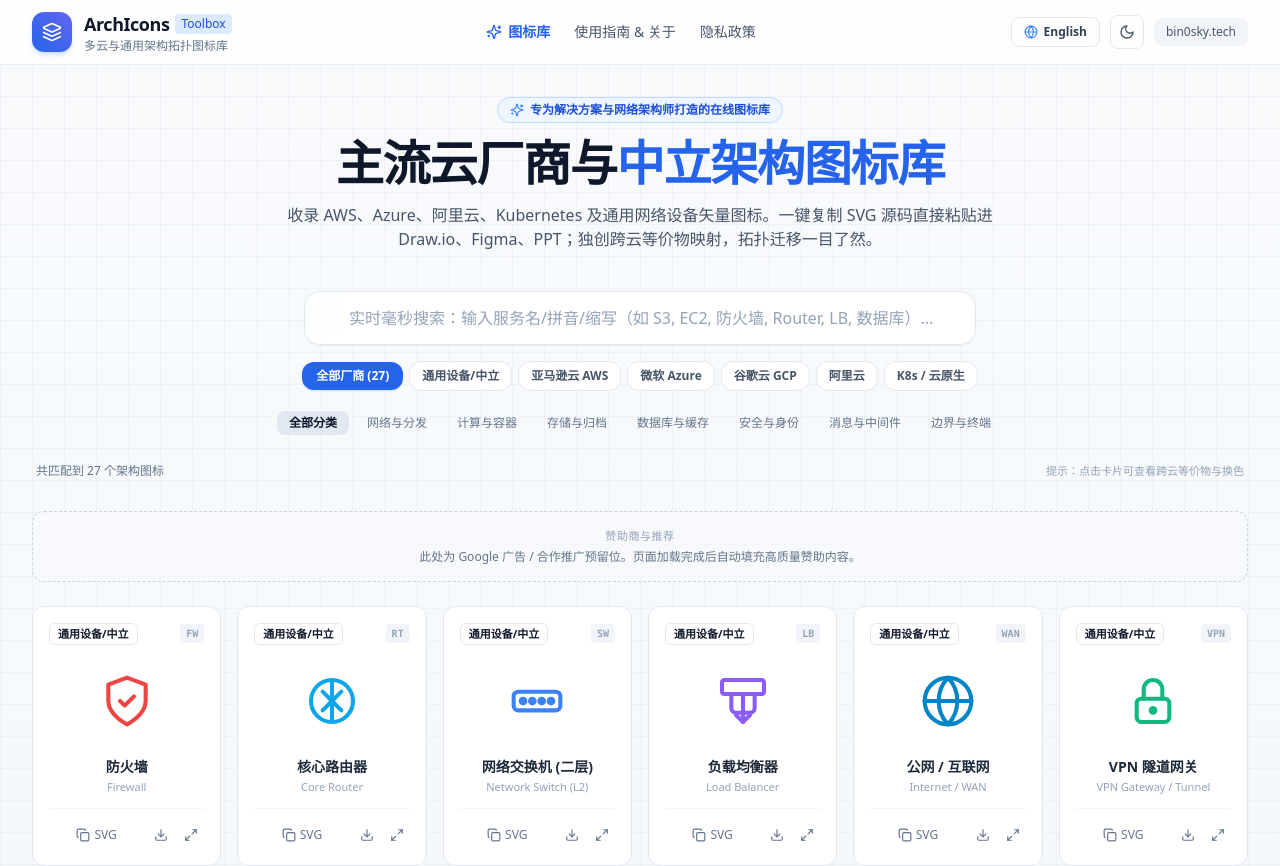
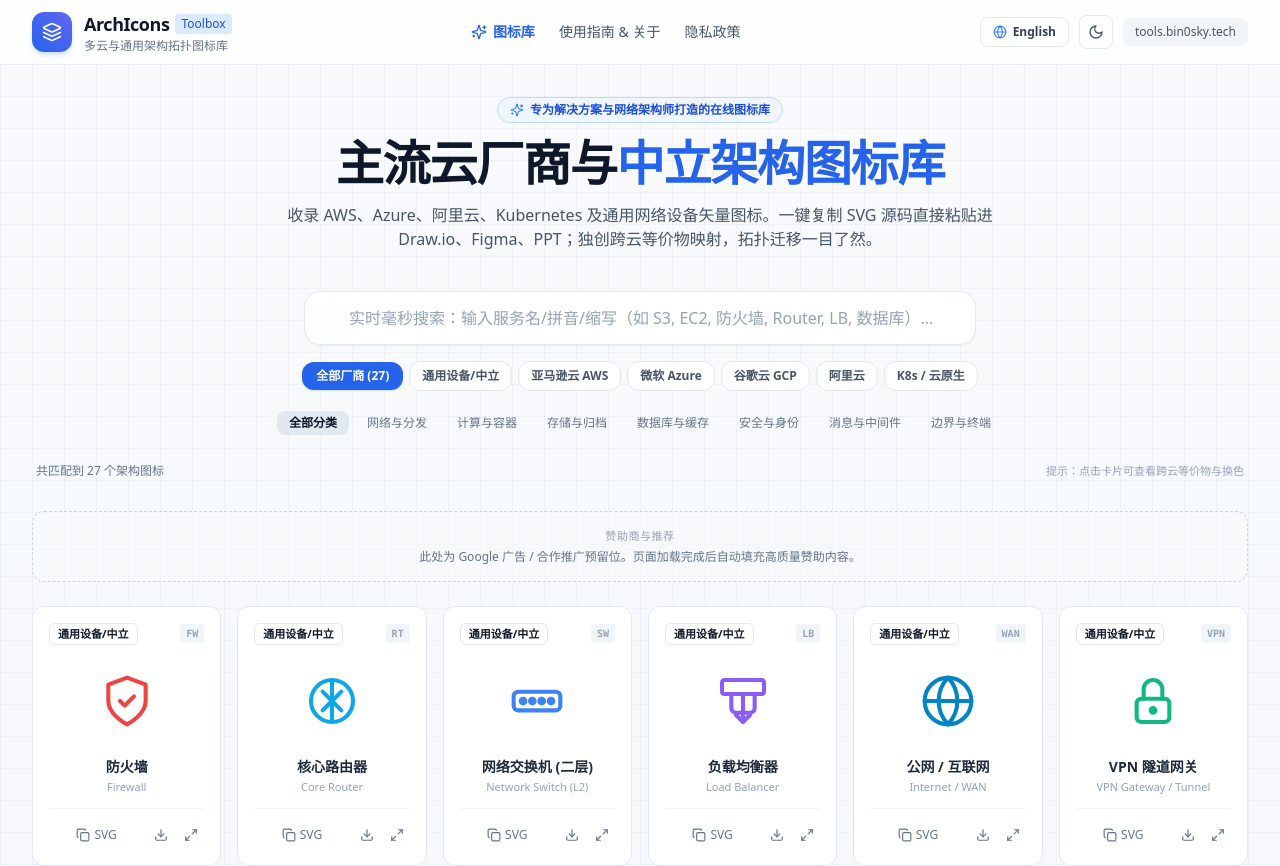
Before and after one commit to rrobin0sky/online-ai-tools, a Next.js app: page / in a window 1280 px wide. Shown: the top 866 px of the page. Built offline with nearby package versions, Linux system fonts and the light colour scheme.

Commit message:
fix(domain): update URLs and links to tools.bin0sky.tech

```diff
--- a/src/app/layout.tsx
+++ b/src/app/layout.tsx
@@ -16,12 +16,12 @@
     '拓扑图图标',
     '架构师工具箱',
   ],
-  authors: [{ name: 'bin0sky.tech' }],
-  metadataBase: new URL('https://bin0sky.tech'),
+  authors: [{ name: 'tools.bin0sky.tech' }],
+  metadataBase: new URL('https://tools.bin0sky.tech'),
   openGraph: {
     title: 'ArchIcons - Cloud & Network Architecture Icons Library',
     description: 'Free vector architecture icons for cloud engineers and architects. Instant SVG copy & PNG download.',
-    url: 'https://bin0sky.tech',
+    url: 'https://tools.bin0sky.tech',
     siteName: 'ArchIcons Toolbox',
     type: 'website',
   },
--- a/src/components/Header.tsx
+++ b/src/components/Header.tsx
@@ -77,12 +77,12 @@
 
           {/* Domain / GitHub Link */}
           <a
-            href="https://bin0sky.tech"
+            href="https://tools.bin0sky.tech"
             target="_blank"
             rel="noopener noreferrer"
             className="hidden lg:flex items-center gap-1 px-3 py-1.5 text-xs font-medium rounded-lg bg-slate-100 dark:bg-slate-800 text-slate-600 dark:text-slate-300 hover:text-blue-600 dark:hover:text-blue-400 transition-colors"
           >
-            <span>bin0sky.tech</span>
+            <span>tools.bin0sky.tech</span>
           </a>
         </div>
       </div>
```
Also changed, not shown: public/robots.txt, 1 other file (tests, documents, lock files or other folders).
